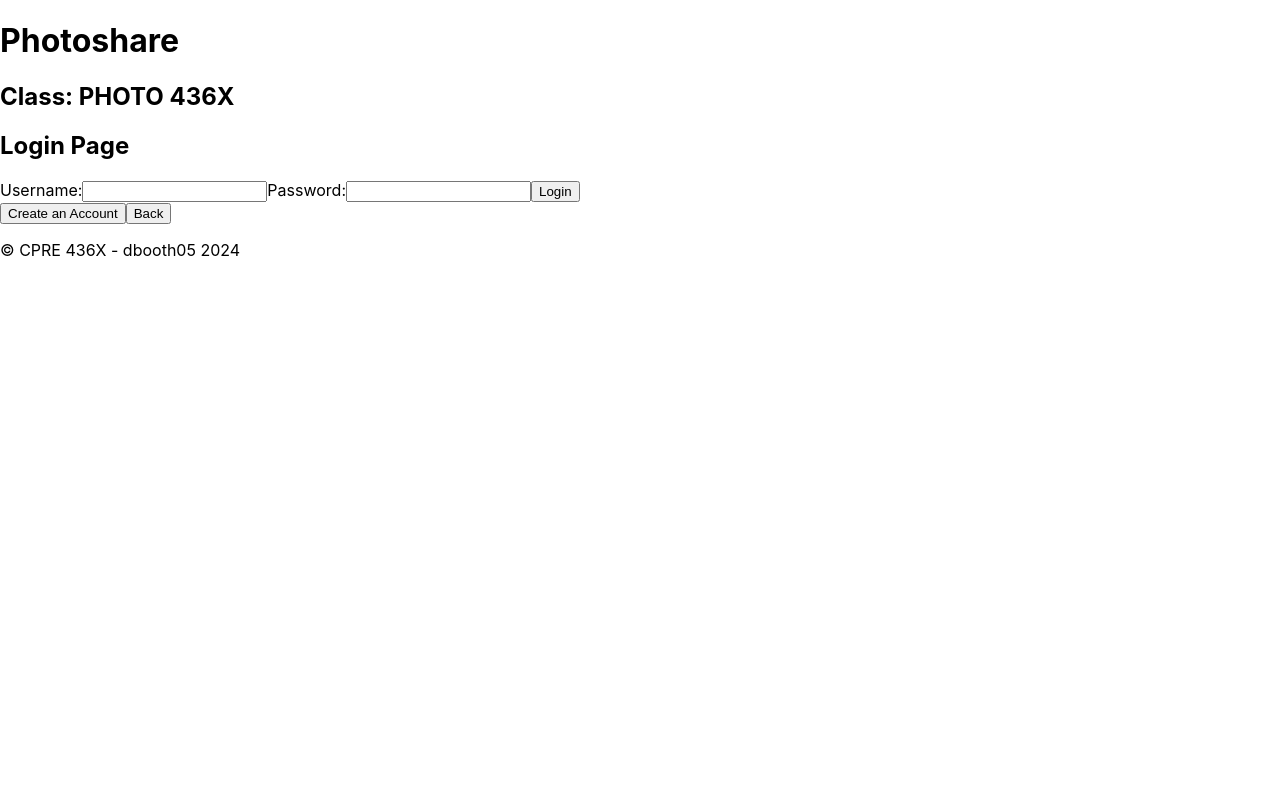
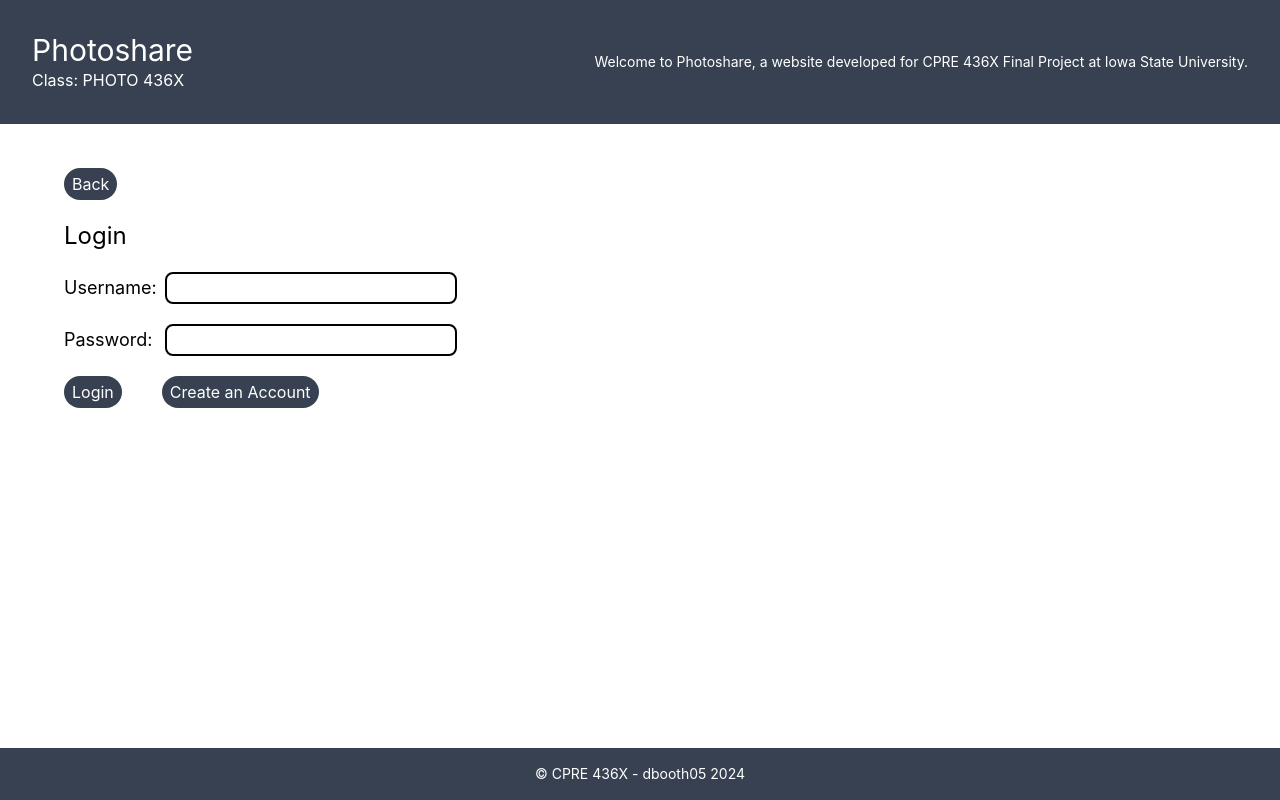
Before and after one commit to dbooth05/cpre436, a React (Create React App) app in the folder website/: page / in a window 1280 px wide. Both pictures are taken after a click on the button "Login". Built offline with nearby package versions, Linux system fonts and the light colour scheme.

Commit message:
added tailwindcss

```diff
--- a/website/src/App.js
+++ b/website/src/App.js
@@ -1,7 +1,5 @@
 import React from 'react';
-import ReactDOM from 'react-dom/client';
 import { useState, createContext } from 'react';
-import { BrowserRouter as Router } from 'react-router-dom';
 
 import Login from './login';
 import Signup from './signup';
@@ -24,39 +22,45 @@ const App = () => {
 
         <AccountContext.Provider value={{ accountId, setAccountId }}>
 
-                <header>
-                    <h1>Photoshare</h1>
-                    <h2>Class: PHOTO  436X</h2>
+            <div className=' h-screen flex flex-col'>
+                <header className=' bg-gray-700 text-white p-8 flex items-center justify-between'>
+                    <div className=''>
+                        <h1 className=' text-3xl' >Photoshare</h1>
+                        <h2>Class: PHOTO  436X</h2>
+                    </div>
+                    <div className=' ml-auto text-right text-sm'>
+                        <p>
+                            Welcome to Photoshare, a website developed for CPRE 436X Final Project
+                            at Iowa State University.
+                        </p>
+                    </div>
                 </header>
 
-                {viewer === 0 && (
-                    <div>
-                        <h2>Welcome to Photoshare</h2>
-                        <p>Please Login to access class: PHOTO 436X</p>
+                <div className='flex-grow my-10 mx-16'>
+                    {viewer === 0 ? (
+                        <div >
+                            <h2 className='text-2xl'>
+                                Welcome to Photoshare
+                            </h2>
+                            <p className='text-lg'>Please Login to access class: PHOTO 436X</p>
 
-                        <button type='button' onClick={login}>Login</button>
-                    </div>
-                )}
+                            <button className='mt-5 bg-gray-700 text-white text-md mr-10 py-1 px-2 transition-colors duration-1000 ease-in-out hover:bg-gray-400 rounded-full' type='button' onClick={login}>Login</button>
+                        </div>
+                    ) : viewer === 1 ? (
+                        <Login setViewer={setViewer} />
+                    ) : viewer === 2 ? (
+                        <Signup setViewer={setViewer} />
+                    ) : viewer === 3 ? (
+                        <Main setViewer={setViewer} />
+                    ) : viewer === 4 ? (
+                        <Upload setViewer={setViewer} />
+                    ) : null}
+                </div>
 
-                {viewer === 1 && (
-                    <Login setViewer={setViewer} />
-                )}
-
-                {viewer === 2 && (
-                    <Signup setViewer={setViewer} />
-                )}
-
-                {viewer === 3 && (
-                    <Main setViewer={setViewer} />
-                )}
-
-                {viewer === 4 && (
-                    <Upload setViewer={setViewer} />
-                )}
-
-                <footer>
+                <footer className='bg-gray-700 text-white p-4 text-center text-sm'>
                     <p>&copy; CPRE 436X - dbooth05 2024</p>
                 </footer>
+            </div>
 
       </AccountContext.Provider>
 
--- a/website/src/index.css
+++ b/website/src/index.css
@@ -1,3 +1,7 @@
+@tailwind base;
+@tailwind components;
+@tailwind utilities;
+
 body {
   margin: 0;
   font-family: -apple-system, BlinkMacSystemFont, 'Segoe UI', 'Roboto', 'Oxygen',
--- a/website/src/login.js
+++ b/website/src/login.js
@@ -1,7 +1,7 @@
 import React, { useState, useContext } from 'react';
 import { AccountContext } from './App';
 
-const Login = ({ setViewer}) => {
+const Login = ({ setViewer }) => {
 
     const [username, setUsername] = useState('');
     const [password, setPassword] = useState('');
@@ -9,7 +9,7 @@ const Login = ({ setViewer}) => {
     const { accountId, setAccountId } = useContext(AccountContext);
 
     // const url = 'http://104.190.100.80/accounts/login';
-    const url = 'http://localhost:3000/accounts/login';
+    const url = 'http://localhost:8080/accounts/login';
 
     const handleSubmit = async (event) => {
 
@@ -49,21 +49,30 @@ const Login = ({ setViewer}) => {
 
     return (
         <div>
-            <h2>Login Page</h2>
-            <form onSubmit={handleSubmit}>
-                <label>
-                    Username:
-                    <input type="text" name="username" value={username} onChange={e => setUsername(e.target.value)} />
-                </label>
-                <label>
-                    Password:
-                    <input type="password" name="password" value={password} onChange={e => setPassword(e.target.value)} />
-                </label>
-                <input type="submit" value="Login"/>
+
+            <button className='text-right mt-1 mb-5 bg-gray-700 text-white text-md mr-10 py-1 px-2 transition-colors duration-1000 ease-in-out hover:bg-gray-400 rounded-full' id="back" type='back' onClick={back}>Back</button>
+
+            <h2 className='text-2xl'>
+                Login
+            </h2>
+            <form className='mt-5 block' onSubmit={handleSubmit}>
+                <div className='mb-5'>
+                    <label className='text-lg'>
+                        Username:
+                        <input className='mx-2 border-solid border-black border-2 rounded-lg' type="text" name="username" value={username} onChange={e => setUsername(e.target.value)} />
+                    </label>
+                </div>
+                <div>
+                    <label className='text-lg'>
+                        Password:
+                        <input className='ml-3 mx-2 border-solid border-black border-2 rounded-lg' type="password" name="password" value={password} onChange={e => setPassword(e.target.value)} />
+                    </label>
+                </div>
+                <div>
+                    <input className='mt-5 bg-gray-700 text-white text-md mr-10 py-1 px-2 transition-colors duration-1000 ease-in-out hover:bg-gray-400 rounded-full' type="submit" value="Login"/>
+                    <button className='mt-5 bg-gray-700 text-white text-md mr-10 py-1 px-2 transition-colors duration-1000 ease-in-out hover:bg-gray-400 rounded-full' id="create" type='button' onClick={handleCreate}>Create an Account</button>
+                </div>
             </form>
-
-            <button id="create" type='button' onClick={handleCreate}>Create an Account</button>
-            <button id="back" type='back' onClick={back}>Back</button>
 
         </div>
     );
--- a/website/src/main.js
+++ b/website/src/main.js
@@ -1,7 +1,5 @@
 import React, { useState, useContext, useEffect } from 'react';
 import { AccountContext } from './App';
-
-import Upload from './upload';
 
 const Main = ({ setViewer }) => {
 
@@ -11,18 +9,21 @@ const Main = ({ setViewer }) => {
     const [authors, setAuthors] = useState([]);
 
     // const url = 'http://104.190.100.80/pictures';
-    const url = 'http://localhost:3000/pictures';
+    const url = 'http://localhost:8080/pictures';
     // const accurl = 'http://104.190.100.80/accounts/';
     const accurl = 'http://localhost:8080/accounts/'
 
-    async function loadImages(event) {
-
+    const loadImages = async (event) => {
         const response = await fetch(url, {
             method: 'GET',
             headers: {
                 'Content-Type':'application/json'
             }
         });
+
+        if (!response.ok) {
+            throw new Error('Error getting images');
+        }
 
         const responseData = await response.json();
         console.log(responseData);
@@ -42,6 +43,8 @@ const Main = ({ setViewer }) => {
     };
 
     const upload = () => {
+        setImages([]);
+        setAuthors([]);
         setViewer(4);
     }
 
@@ -58,7 +61,7 @@ const Main = ({ setViewer }) => {
         const filename = image.imgName;
 
         const imgurl = url + "/" + filename;
-        return <img src={imgurl} alt={filename} width={200} />
+        return <img className='rounded-md' src={imgurl} alt={filename} width={225} />
     }
 
     const getAuthor = async (userID) => {
@@ -84,21 +87,31 @@ const Main = ({ setViewer }) => {
         }
     }
 
+    const getFormattedDate = (date) => {
+
+        let formatted = `${date.getHours()}:${(date.getMinutes() > 10 ? date.getMinutes() : '0' + date.getMinutes())} - ${date.getDate()}/${date.getMonth()+1}/${date.getFullYear()}`;
+        return formatted;
+    };
+
     return (
         <div>
 
-            <button type='button' onClick={logout}>Logout</button>
+            <button className='text-right mt-1 mb-5 bg-gray-700 text-white text-md mr-10 py-1 px-2 transition-colors duration-1000 ease-in-out hover:bg-gray-400 rounded-full' type='button' onClick={logout}>Logout</button>
 
-            <button type='button' onClick={upload}>Upload Image</button>
+            <button className='text-right mt-1 mb-5 bg-gray-700 text-white text-md mr-10 py-1 px-2 transition-colors duration-1000 ease-in-out hover:bg-gray-400 rounded-full' type='button' onClick={upload}>Upload Image</button>
 
-            {/* {loadImages()} */}
-            <div id="imageArea">
-                {images.map((image, index) => {
-                    <div key={index}>
+            <div className='flex flex-wrap' id="imageArea">
+                {images.map((image, index) => (
+                    <div className='bg-slate-100 border-2 border-gray-700 rounded-xl p-4 m-5 w-64 transition duration-500 ease-in-out transform hover:shadow-2xl shadow-black' key={index}>
                         {loadImage(image)}
-                        <p>Author: {authors[image.userID]}</p>
+                        <p className='item-center text-center pt-4'>
+                            Author: {authors[image.userID]}
+                        </p>
+                        <p className='items-center text-center'>
+                            {getFormattedDate(new Date(image.uploaded))}
+                        </p>
                     </div>
-                })}
+                ))}
             </div>
         </div>
     );
--- a/website/src/signup.js
+++ b/website/src/signup.js
@@ -10,7 +10,7 @@ const Signup = ({ setViewer }) => {
     const { accountId, setAccountId } = useContext(AccountContext);
 
     // const url = 'http://104.190.100.80/accounts/signup';
-    const url = 'http://localhost:3000/accounts/signup';
+    const url = 'http://localhost:8080/accounts/signup';
 
     const handleSubmit = async (event) => {
 
@@ -47,24 +47,41 @@ const Signup = ({ setViewer }) => {
 
     return (
         <div>
-            <h2>Signup Page</h2>
-            <form onSubmit={handleSubmit}>
-                <label>
+
+            <button className='text-right mt-1 mb-5 bg-gray-700 text-white text-md mr-10 py-1 px-2 transition-colors duration-1000 ease-in-out hover:bg-gray-400 rounded-full' id="login" type='button' onClick={handleLogin}>Back to Login</button>
+
+            <h2 className='text-2xl'>
+                Signup Page
+            </h2>
+
+            <form className='mt-5 block' onSubmit={handleSubmit}>
+                <div className='mb-5'>
+                    <label className='text-lg'>
                         Username:
-                    <input type="text" name="username" value={username} onChange={e => setUsername(e.target.value)} />
+                        <input className='mx-2 border-solid border-black border-2 rounded-lg' type="text" name="username" value={username} onChange={e => setUsername(e.target.value)} />
                     </label>
-                <label>
+                </div>
+
+                <div className='mb-5'>
+                    <label className='text-lg'>
                         Email:
-                    <input type="email" name="email" value={email} onChange={e => setEmail(e.target.value)} />
+                        <input className='ml-11 mx-2 border-solid border-black border-2 rounded-lg' type="email" name="email" value={email} onChange={e => setEmail(e.target.value)} />
                     </label>
-                <label>
+                </div>
+
+                <div>
+                    <label className='text-lg'>
                         Password:
-                    <input type="password" name="password" value={password} onChange={e => setPassword(e.target.value)} />
+                        <input className='ml-3 mx-2 border-solid border-black border-2 rounded-lg' type="password" name="password" value={password} onChange={e => setPassword(e.target.value)} />
                     </label>
-                <input type="submit" value="Signup" />
+                </div>
+
+                <div>
+                    <input className='mt-5 bg-gray-700 text-white text-md mr-10 py-1 px-2 transition-colors duration-1000 ease-in-out hover:bg-gray-400 rounded-full' type="submit" value="Signup" />
+                </div>
+
             </form>
 
-            <button id="login" type='button' onClick={handleLogin}>Back to Login</button>
         </div>
     );
 }
--- a/website/src/upload.js
+++ b/website/src/upload.js
@@ -1,20 +1,42 @@
-import React, { useState, useContext, useRef } from 'react';
+import React, { useState, useContext, useRef, useEffect } from 'react';
 import { AccountContext } from './App';
 
 const Upload = ({ setViewer }) => {
 
+
     const { accountId, setAccountId } = useContext(AccountContext);
 
-    const fileInput = useRef();
+    const [selectedFile, setSelectedFile] = useState();
+    const [previewSource, setPreviewSource] = useState();
+
+
+    const handleFileInputChange = (e) => {
+        const file = e.target.files[0];
+        setSelectedFile(file);
+        previewFile(file);
+    }
+
+    const previewFile = (file) => {
+        const reader = new FileReader();
+        reader.readAsDataURL(file);
+        reader.onloadend = () => {
+            setPreviewSource(reader.result);
+        };
+    };
 
     // const url = 'http://104.190.100.80/pictures/upload';
-    const url = 'http://localhost:3000/pictures/upload';
+    const url = 'http://localhost:8080/pictures/upload';
 
     const uploadImage = async () => {
-        const file = fileInput.current.files[0];
+        const file = selectedFile;
         const formData = new FormData();
         formData.append('file', file);
         formData.append('userID', accountId);
+
+        if (!(file && file.type.startsWith('image/'))) {
+            alert("Can only upload images");
+            return;
+        }
 
         try {
             const response = await fetch(url, { // replace with your server URL
@@ -27,9 +49,13 @@ const Upload = ({ setViewer }) => {
             }
 
             const data = await response.text();
-            console.log(data);
+            alert(data);
+
+            setViewer(3);
+
         } catch (error) {
             console.error('Error:', error);
+            alert(error);
         }
     };
 
@@ -38,11 +64,22 @@ const Upload = ({ setViewer }) => {
     }
 
     return (
-        <div>
-            <button type='button' onClick={cancelUpload}>Cancel Upload</button>
+        <div className=''>
+            <button className='text-right mt-1 mb-5 bg-gray-700 text-white text-md mr-10 py-1 px-2 transition-colors duration-1000 ease-in-out hover:bg-gray-400 rounded-full' type='button' onClick={cancelUpload}>Cancel Upload</button>
 
-            <input type="file" ref={fileInput} />
-            <button onClick={uploadImage}>Upload</button>
+            <div className='mt-5'>
+                <input type="file" onChange={handleFileInputChange} accept='image/*' />
+                {previewSource && (
+                    <div className='my-5 rounded-lg w-64 overflow-hidden'>
+                        <img src={previewSource} alt="chosen image" />
+                    </div>
+                )}
+            </div>
+
+            <div className='mt-5'>
+                <button className='text-right mt-1 mb-5 bg-gray-700 text-white text-md mr-10 py-1 px-2 transition-colors duration-1000 ease-in-out hover:bg-gray-400 rounded-full' onClick={uploadImage}>Upload</button>
+            </div>
+
         </div>
     );
 }
```
Lines whose indentation alone changed are shown as unchanged.
